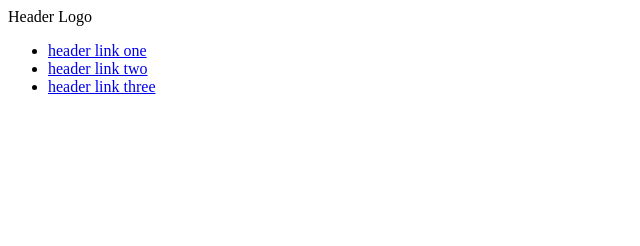
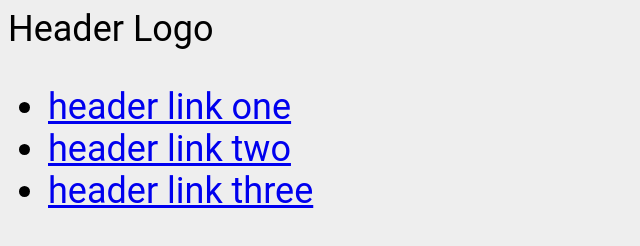
Before and after one commit to SilverFangCoding/odin-landing-page, a plain HTML site: page index.html in a window 1280 px wide. Shown: the whole page, without its empty margins (0-640 px from the left). Drawn offline with Linux system fonts and the light colour scheme.

Commit message:
Add roboto font and the body base css

```diff
--- a/css/style.css
+++ b/css/style.css
@@ -0,0 +1,5 @@
+body {
+    background-color: #eee;
+    font-family: 'Roboto', sans-serif;
+    font-size: 36px;
+}
--- a/index.html
+++ b/index.html
@@ -3,7 +3,7 @@
     <head>
         <meta charset="utf-8">
         <title>Landing Page</title>
-        <link rel="stylesheet" href="css/style.css">
+        <link rel="stylesheet" href="css/style.css" type="text/css" charset="utf-8">
     </head>
     <body>
         <div class="header">
```
